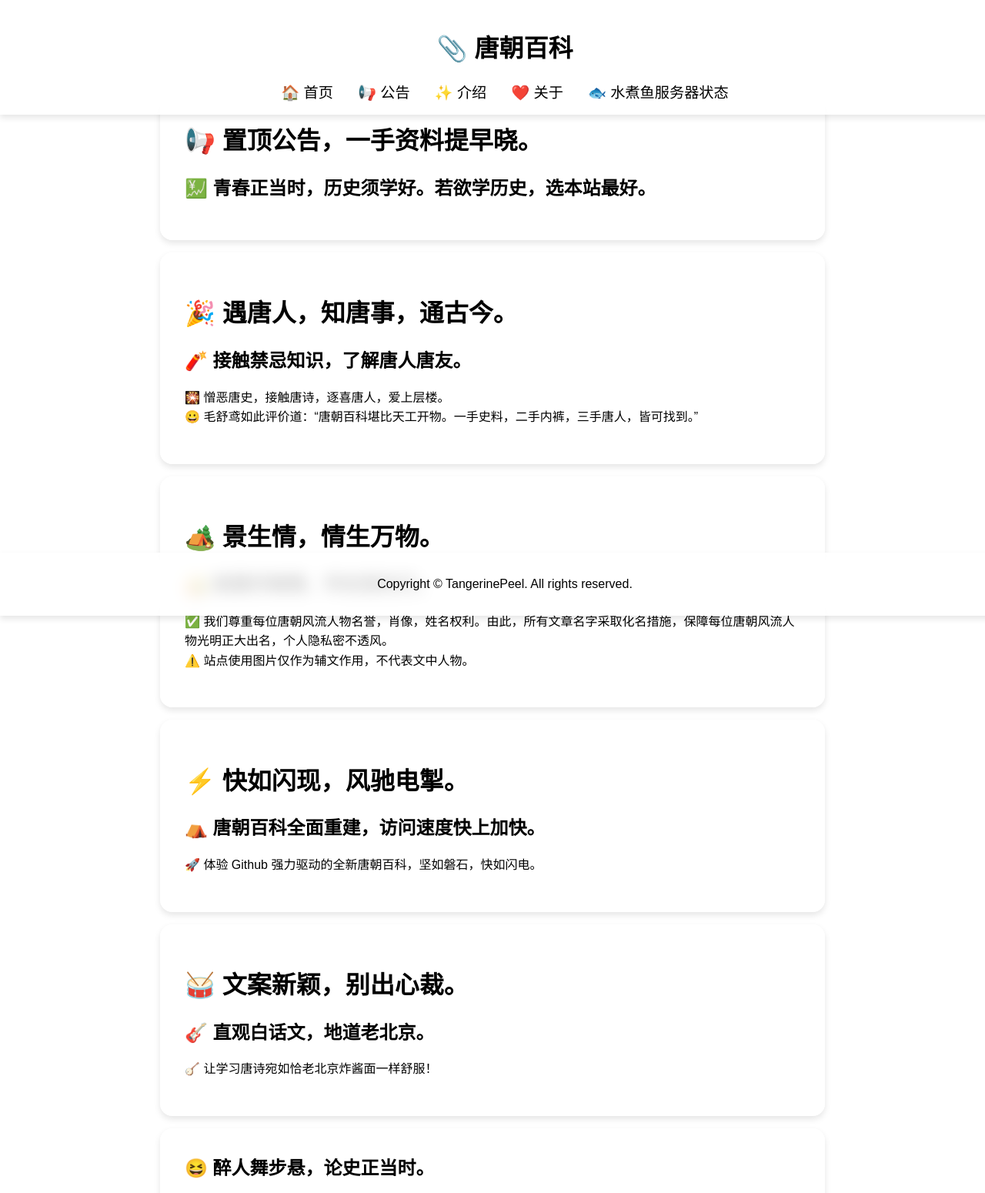
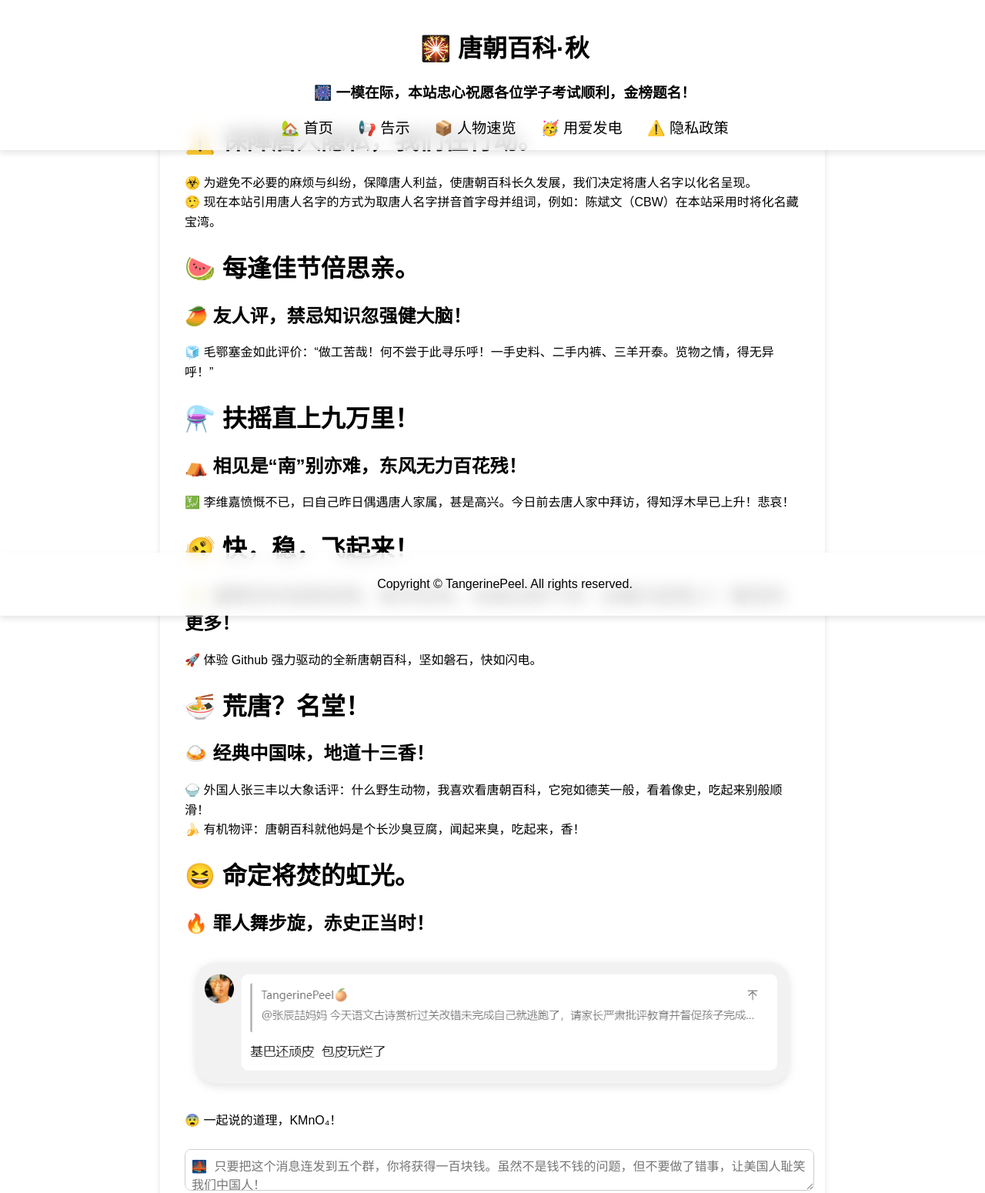
Before and after one commit to TangerinePeel1/WebSite, a plain HTML site: page index.html in a window 1280 px wide. Shown: the top 1550 px of the page at 77% size. Drawn offline with Linux system fonts and the light colour scheme.

Commit message:
🔥 文案更新~
🫨 唐朝百科秋季文案更新。

```diff
--- a/index.html
+++ b/index.html
@@ -3,7 +3,7 @@
 <head>
     <meta charset="UTF-8">
     <meta name="viewport" content="width=device-width, initial-scale=1.0">
-    <title>🏠 唐朝百科</title>
+    <title>🏠 唐朝百科·秋</title>
     <style>
         body {
             margin: 0;
@@ -115,49 +115,47 @@
 </head>
 <body>
     <header>
-        <h1>📎 唐朝百科</h1>
+        <h1>🎇 唐朝百科·秋</h1>
+        <h3>🎆 一模在际，本站忠心祝愿各位学子考试顺利，金榜题名！</h3>
         <nav>
-            <a href="#">🏠 首页</a>
-            <a href="#">📢 公告</a>
-            <a href="#">✨ 介绍</a>
-            <a href="#">❤️ 关于</a>
-            <a href="#">🐟 水煮鱼服务器状态</a>
+            <a href="#">🏡 首页</a>
+            <a href="#">📢 告示</a>
+            <a href="#">📦 人物速览</a>
+            <a href="#">🥳 用爱发电</a>
+            <a href="#">⚠️ 隐私政策</a>
         </nav>
     </header>
 
     <div class="container">
         <div class="card">
-            <h1>📢 置顶公告，一手资料提早晓。</h1>
-            <h2>💹 青春正当时，历史须学好。若欲学历史，选本站最好。</h2>
-        </div>
-        <div class="card">
-            <h1>🎉 遇唐人，知唐事，通古今。</h1>
-            <h2>🧨 接触禁忌知识，了解唐人唐友。</h2>
-            <p>🎇 憎恶唐史，接触唐诗，逐喜唐人，爱上层楼。<br>😀 毛舒鸢如此评价道：“唐朝百科堪比天工开物。一手史料，二手内裤，三手唐人，皆可找到。”</p>
-        </div>
-        <div class="card">
-            <h1>🏕️ 景生情，情生万物。</h1>
-            <h2>🏜️ 就景抒真情，学史我先行。</h2>
-            <p>✅ 我们尊重每位唐朝风流人物名誉，肖像，姓名权利。由此，所有文章名字采取化名措施，保障每位唐朝风流人物光明正大出名，个人隐私密不透风。<br>⚠️ 站点使用图片仅作为辅文作用，不代表文中人物。</p>
-        </div>
-        <div class="card">
-            <h1>⚡ 快如闪现，风驰电掣。</h1>
-            <h2>⛺ 唐朝百科全面重建，访问速度快上加快。</h2>
+            <h1>⚠️ 保障唐人隐私，我们在行动。</h1>
+            <p>☣️ 为避免不必要的麻烦与纠纷，保障唐人利益，使唐朝百科长久发展，我们决定将唐人名字以化名呈现。<br>🤥 现在本站引用唐人名字的方式为取唐人名字拼音首字母并组词，例如：陈斌文（CBW）在本站采用时将化名藏宝湾。</p>
+
+            <h1>🍉 每逢佳节倍思亲。</h1>
+            <h2>🥭 友人评，禁忌知识忽强健大脑！</h2>
+            <p>🧊 毛鄂塞金如此评价：“做工苦哉！何不尝于此寻乐呼！一手史料、二手内裤、三羊开泰。览物之情，得无异呼！”
+            </p>
+
+            <h1>⚗️ 扶摇直上九万里！</h1>
+            <h2>⛺ 相见是“南”别亦难，东风无力百花残！</h2>
+            <p>💹 李维嘉愤慨不已，曰自己昨日偶遇唐人家属，甚是高兴。今日前去唐人家中拜访，得知浮木早已上升！悲哀！</p>
+
+            <h1>🫨 快，稳，飞起来！</h1>
+            <h2>😶‍🌫️ 唐朝百科极致轻简，致净至纯，改版后更干净！加载内容更少！看到的更多！</h2>
             <p>🚀 体验 Github 强力驱动的全新唐朝百科，坚如磐石，快如闪电。</p>
-        </div>
-        <div class="card">
-            <h1>🥁 文案新颖，别出心裁。</h1>
-            <h2>🎸 直观白话文，地道老北京。</h2>
-            <p>🪕 让学习唐诗宛如恰老北京炸酱面一样舒服！</p>
+
+            <h1>🍜 荒唐？名堂！</h1>
+            <h2>🍛 经典中国味，地道十三香！</h2>
+            <p>🍚 外国人张三丰以大象话评：什么野生动物，我喜欢看唐朝百科，它宛如德芙一般，看着像史，吃起来别般顺滑！<br>🍌 有机物评：唐朝百科就他妈是个长沙臭豆腐，闻起来臭，吃起来，香！</p>
+
+            <h1>😆 命定将焚的虹光。</h1>
+            <h2>🔥 罪人舞步旋，赤史正当时！</h2>
+            <img src="ZactorXD.png" alt="ZactorXD">
+            <p>😨 一起说的道理，KMnO₄！</p>
+            <textarea placeholder="🌉 只要把这个消息连发到五个群，你将获得一百块钱。虽然不是钱不钱的问题，但不要做了错事，让美国人耻笑我们中国人！"></textarea>
+            <button>🍑 去逃避！</button>
         </div>
 
-        <div class="card">
-            <h2>😆 醉人舞步悬，论史正当时。</h2>
-            <img src="ZactorXD.png" alt="ZactorXD">
-            <p>😲 留言，恰史，正当时！</p>
-            <textarea placeholder="⚡ 爷爷这样对我，我要刀叉我哥！"></textarea>
-            <button>✅ 给大家恰</button>
-        </div>
     </div>
     <footer>
         <p>Copyright © TangerinePeel. All rights reserved.</p>
```
